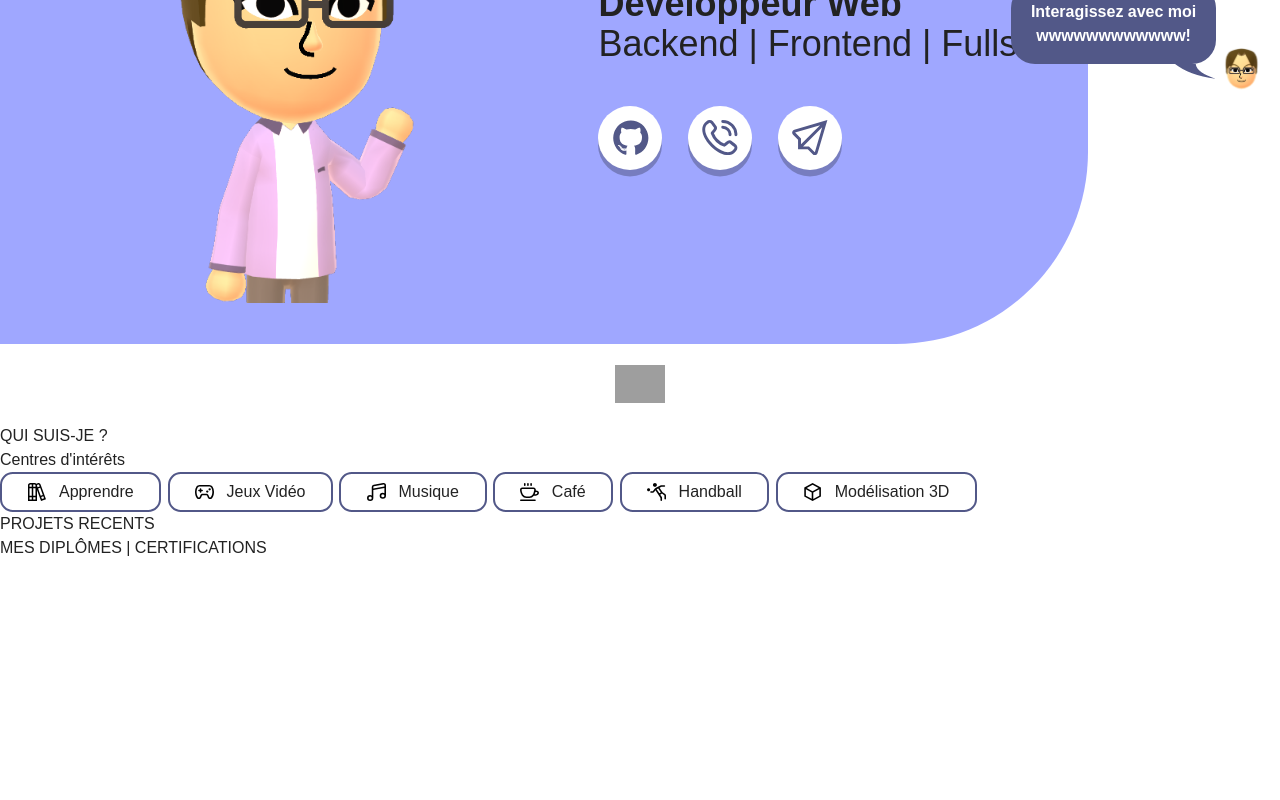
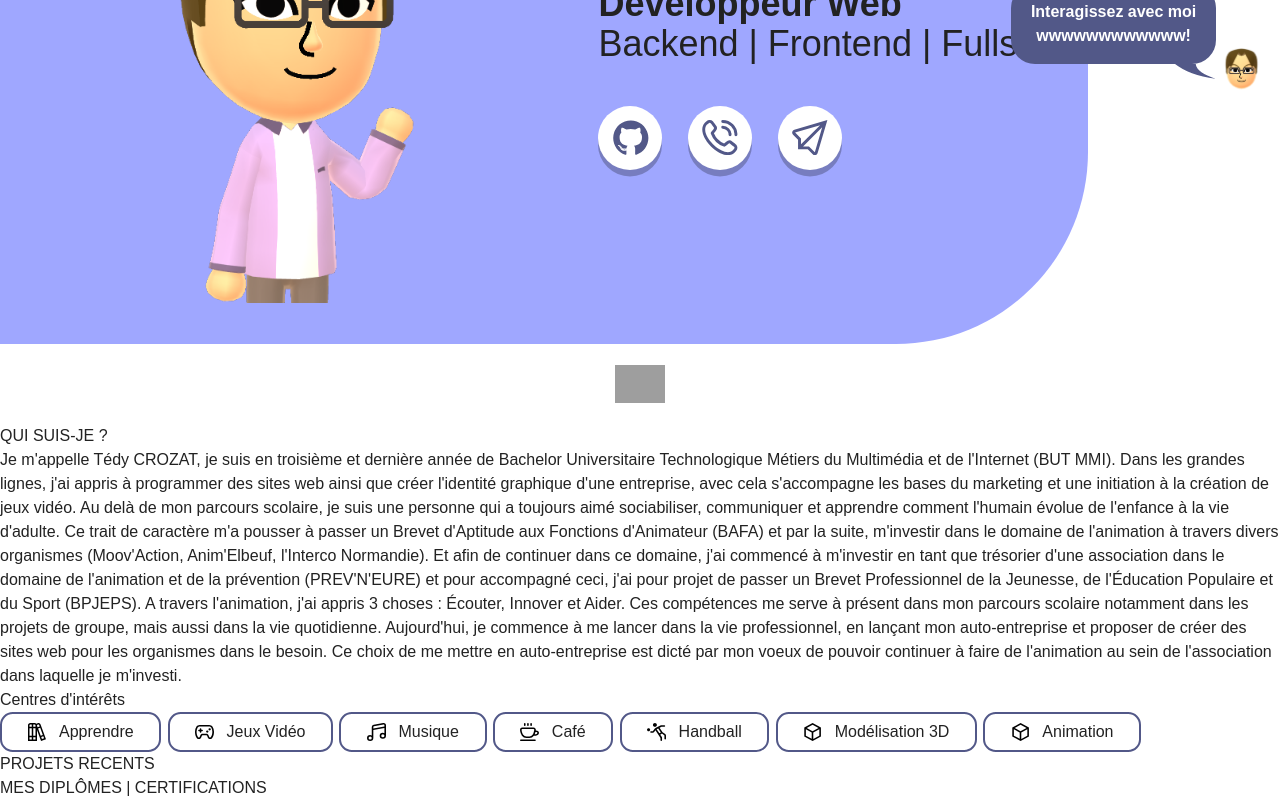
Before and after one commit to TedamersX/portfolio, a Next.js app: page / in a window 1280 px wide. Shown: the part 376-1176 px from the top of the page. Before the commit the page ends 936 px from the top, so only its background shows below. Built offline with nearby package versions, Linux system fonts and the light colour scheme; grey boxes are pictures that could not be loaded.

Commit message:
Add files via upload

```diff
--- a/src/app/page.tsx
+++ b/src/app/page.tsx
@@ -62,7 +62,16 @@ export default function Home() {
       <section>
         <p>QUI SUIS-JE ?</p>
         <article>
-
+          <p>
+            Je m'appelle Tédy CROZAT, je suis en troisième et dernière année de Bachelor Universitaire Technologique Métiers du Multimédia et de l'Internet (BUT MMI).
+            Dans les grandes lignes, j'ai appris à programmer des sites web ainsi que créer l'identité graphique d'une entreprise, avec cela s'accompagne les bases du marketing et une initiation à la création de jeux vidéo.
+            Au delà de mon parcours scolaire, je suis une personne qui a toujours aimé sociabiliser, communiquer et apprendre comment l'humain évolue de l'enfance à la vie d'adulte.
+            Ce trait de caractère m'a pousser à passer un Brevet d'Aptitude aux Fonctions d'Animateur (BAFA) et par la suite, m'investir dans le domaine de l'animation à travers divers organismes (Moov'Action, Anim'Elbeuf, l'Interco Normandie).
+            Et afin de continuer dans ce domaine, j'ai commencé à m'investir en tant que trésorier d'une association dans le domaine de l'animation et de la prévention (PREV'N'EURE) et pour accompagné ceci,
+            j'ai pour projet de passer un Brevet Professionnel de la Jeunesse, de l'Éducation Populaire et du Sport (BPJEPS).
+            A travers l'animation, j'ai appris 3 choses : Écouter, Innover et Aider. Ces compétences me serve à présent dans mon parcours scolaire notamment dans les projets de groupe, mais aussi dans la vie quotidienne.
+            Aujourd'hui, je commence à me lancer dans la vie professionnel, en lançant mon auto-entreprise et proposer de créer des sites web pour les organismes dans le besoin. Ce choix de me mettre en auto-entreprise est dicté par mon voeux de pouvoir continuer à faire de l'animation au sein de l'association dans laquelle je m'investi.
+          </p>
         </article>
         <p>Centres d&apos;intérêts</p>
         <div className="flex flex-row gap-[0.5vw] flex-wrap">
@@ -90,6 +99,10 @@ export default function Home() {
             tag="Modélisation 3D"
             image="/images/svg/cube.svg"
           />
+          <TagsLine
+            tag="Animation"
+            image="/images/svg/cube.svg"
+          />
         </div>
       </section>
       <section>
```
